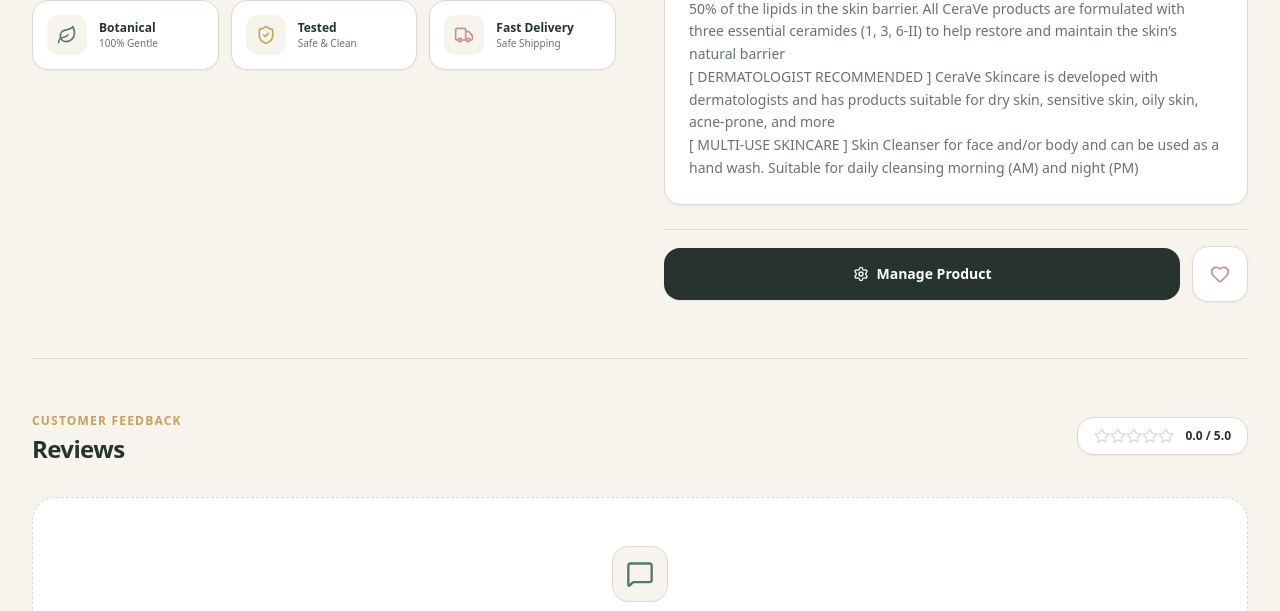
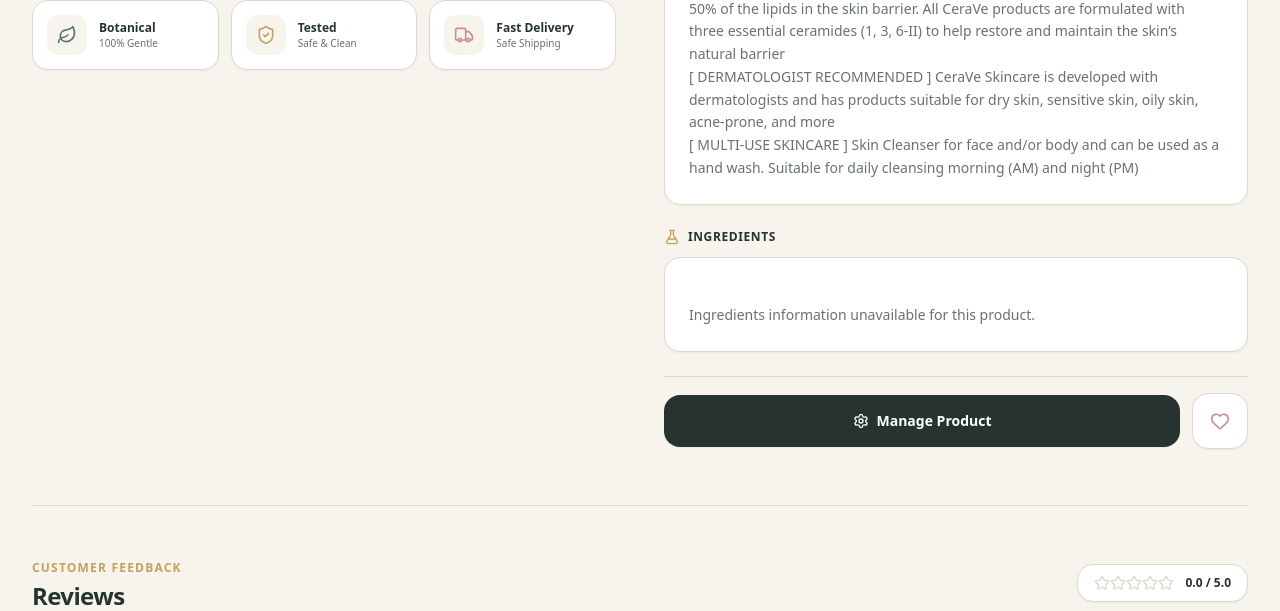
Before and after one commit to bipinjlimbu/B2C-E-Commerce---Django-Project-V, a Django app: page /products/1/ in a window 1280 px wide. Shown: the part 854-1465 px from the top of the page. Run offline with Django 5.2, Linux system fonts and the light colour scheme; a user stored in the database is signed in; data comes from the database, SQL or seed files in the repository; data that the repository does not hold is empty; style sheets or scripts are compiled from the project's sources.

Commit message:
Product Detail Page Updated

```diff
--- a/dn_project/dn_app/templates/main/product_detail_page.html
+++ b/dn_project/dn_app/templates/main/product_detail_page.html
@@ -61,7 +61,7 @@
                             {{ product.get_category_display|default:"Skin Care" }}
                         </span>
                         <span class="bg-[#52796F] text-[#F7F4EE] text-[11px] font-bold uppercase tracking-wider px-3.5 py-1.5 rounded-full shadow-sm">
-                            {{ product.get_skin_type_display|default:"Any Skin Type" }}
+                            {{ product.get_skin_type_display|default:"All Skin Types" }}
                         </span>
                     </div>
                 </div>
@@ -135,9 +135,22 @@
                     </div>
 
                     <div class="space-y-3">
-                        <h2 class="text-xs font-bold uppercase tracking-wider text-[#26332F]">Ingredients & Details</h2>
+                        <div class="flex items-center gap-2">
+                            <i data-lucide="align-left" class="w-4 h-4 text-[#52796F]"></i>
+                            <h2 class="text-xs font-bold uppercase tracking-wider text-[#26332F]">Product Description</h2>
+                        </div>
                         <div class="bg-[#FFFFFF] border border-[#DED9D0] rounded-2xl p-6 text-sm text-[#68736F] leading-relaxed whitespace-pre-line shadow-sm">
                             {{ product.description|default:"No description available for this product." }}
+                        </div>
+                    </div>
+
+                    <div class="space-y-3">
+                        <div class="flex items-center gap-2">
+                            <i data-lucide="flask-conical" class="w-4 h-4 text-[#C6A15B]"></i>
+                            <h2 class="text-xs font-bold uppercase tracking-wider text-[#26332F]">Ingredients</h2>
+                        </div>
+                        <div class="bg-[#FFFFFF] border border-[#DED9D0] rounded-2xl p-6 text-sm text-[#68736F] leading-relaxed whitespace-pre-line shadow-sm">
+                            {{ product.ingredients|default:"Ingredients information unavailable for this product." }}
                         </div>
                     </div>
                 </div>
```
